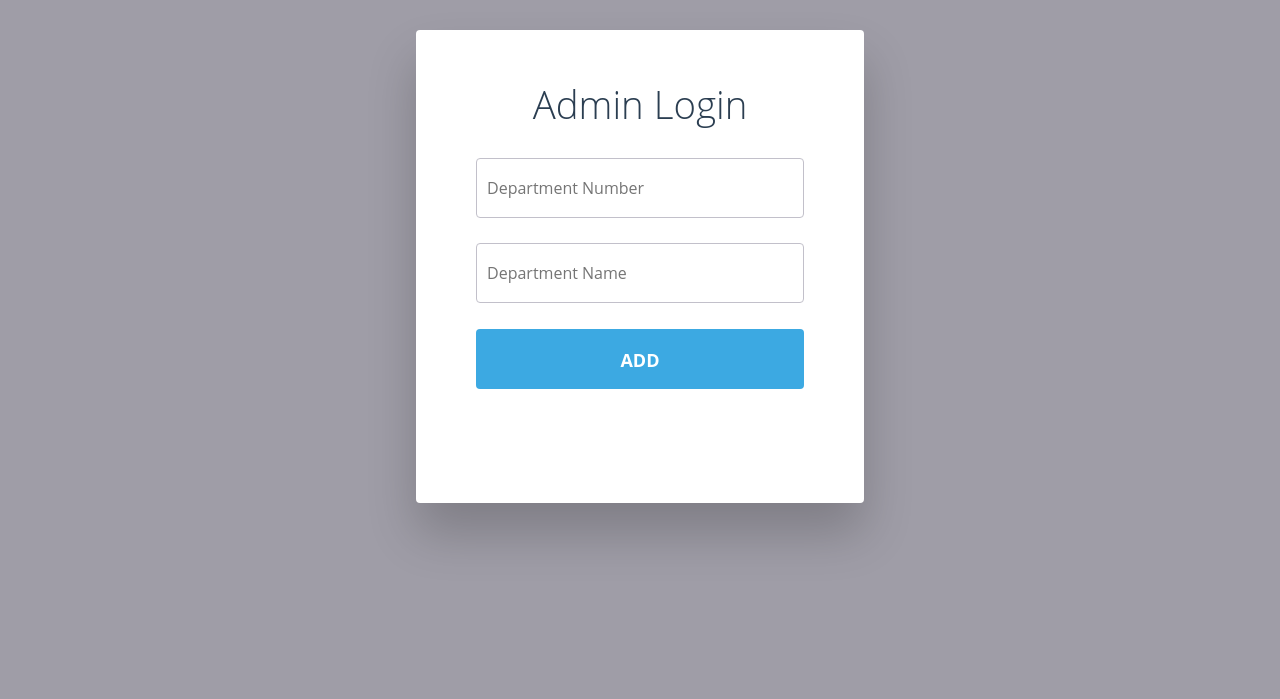
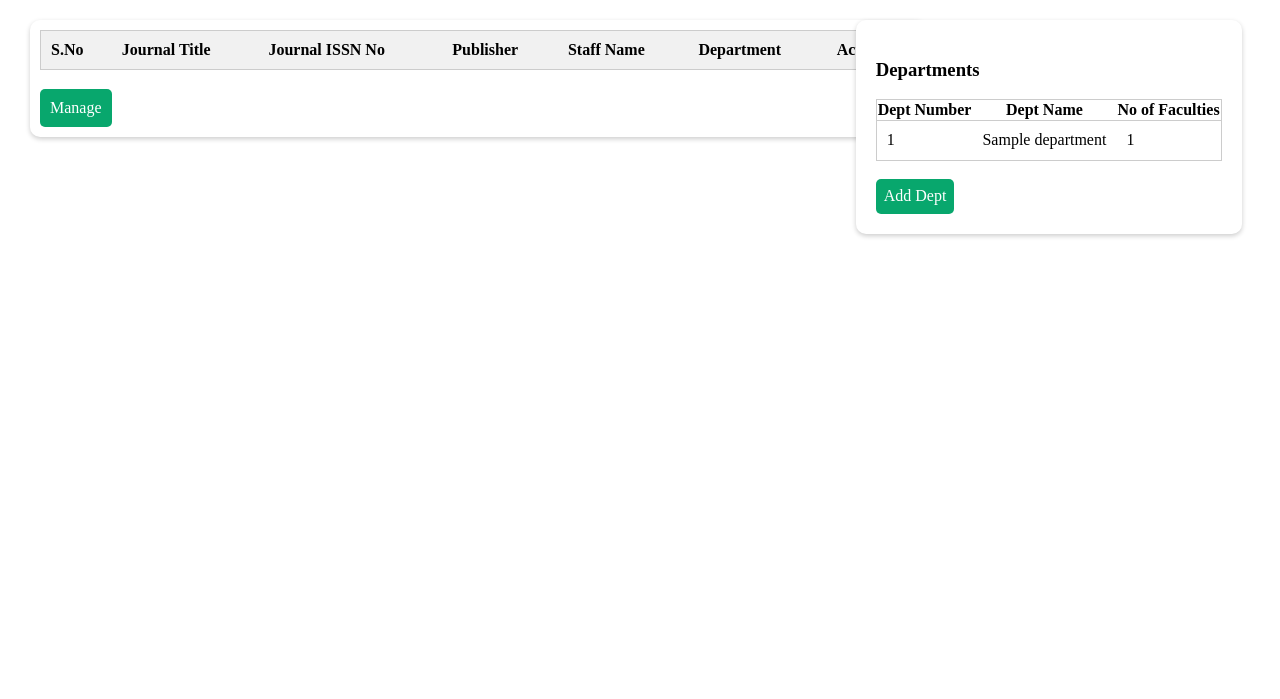
Before and after one commit to muthuruban/VITech, a Django app: page /admin/dashboard/ in a window 1280 px wide. Shown: the top 699 px of the page. Run offline with Django 4.2, Linux system fonts and the light colour scheme; tables that the repository leaves empty hold one stand-in row (values such as "Sample post"); lists and menus that the app fills with data are empty; some libraries are stand-ins or nearby versions.

Commit message:
Updated Models

```diff
--- /dev/null
+++ b/journal/static/css/admin_dashboard.css
@@ -0,0 +1,80 @@
+.card-container {
+    position: fixed;
+    top: 20px;
+    right: 3%;
+    display: flex;
+    justify-content: flex-end;
+    align-items: flex-start;
+    width: auto;
+    height: auto;
+}
+
+.department-container {
+    background-color: #ffffff;
+    border-radius: 10px;
+    padding: 20px;
+    box-shadow: 0 2px 5px rgba(0, 0, 0, 0.2);
+}
+
+.card-container2 {
+    position: fixed;
+    top: 20px;
+    left: 30px;
+    width: 70%;
+    height: 85%;
+}
+
+.table-container {
+    background-color: #ffffff;
+    border-radius: 10px;
+    box-shadow: 0 2px 5px rgba(0, 0, 0, 0.2);
+    max-height: 85%;
+    overflow-x: auto;
+    padding: 10px;
+}
+
+table {
+    width: 100%;
+    border-collapse: collapse;
+    border: 1px solid #ccc;
+    border-radius: 10px;
+}
+
+thead th {
+    background-color: #f1f1f1;
+    text-align: left;
+    padding: 10px;
+}
+
+tbody td {
+    padding: 10px;
+    border-top: 1px solid #ccc;
+}
+
+.manage-journal-btn {
+  background-color: #08a76d;
+  color: white;
+  padding: 10px; /* Adjusted padding for mobile */
+  border: none;
+  cursor: pointer;
+  width: auto;
+  border-radius: 5px;
+}
+
+.manage-journal-btn:hover {
+  opacity: 0.9;
+}
+
+.dept-add-btn {
+  background-color: #08a76d;
+  color: white;
+  padding: 8px; /* Adjusted padding for mobile */
+  border: none;
+  cursor: pointer;
+  width: auto;
+  border-radius: 5px;
+}
+
+.dept-add-btn:hover {
+  opacity: 0.9;
+}
--- a/journal/templates/admin_dashboard.html
+++ b/journal/templates/admin_dashboard.html
@@ -1,31 +1,61 @@
-<!--<!DOCTYPE html>-->
+<!DOCTYPE html>
 <html lang="en">
 <head>
     <meta charset="UTF-8">
     <title>HTML5 Login Form with validation Example</title>
     <link rel="stylesheet" href="https://cdnjs.cloudflare.com/ajax/libs/normalize/5.0.0/normalize.min.css">
-    <link rel="stylesheet" href="../static/css/admin_styles.css">
-
+    <link rel="stylesheet" href="../../static/css/admin_dashboard.css">
 </head>
 <body>
-<!-- partial:index.partial.html -->
-<div id="login-form-wrap">
-    <h2>Admin Login</h2>
-    <form id="login-form" method="post">
-        {% csrf_token %}
-        <p>
-            <input type="text" id="dept_number" name="dept_number" placeholder="Department Number" required><i
-                class="validation"><span></span><span></span></i>
-        </p>
-        <p>
-            <input type="text" id="dept_name" name="dept_name" placeholder="Department Name" required><i
-                class="validation"><span></span><span></span></i>
-        </p>
-        <p>
-            <input type="submit" id="submit" value="Add">
-        </p>
-    </form>
-    <br><br><br>
-</div><!--login-form-wrap-->
+<div class="card-container2">
+    <div class="table-container">
+        <table>
+            <thead>
+            <tr>
+                <th>S.No</th>
+                <th>Journal Title</th>
+                <th>Journal ISSN No</th>
+                <th>Publisher</th>
+                <th>Staff Name</th>
+                <th>Department</th>
+                <th>Action</th>
+            </tr>
+            </thead>
+            <tbody>
+
+            <!-- Table rows will be dynamically generated here -->
+            </tbody>
+        </table>
+        <br>
+        <button type="button" class="manage-journal-btn" name="manage-journal">Manage</button>
+    </div>
+</div>
+
+<div class="card-container">
+    <div class="department-container">
+    <h3>Departments</h3>
+        <table>
+            <tr>
+                <th>Dept Number</th>
+                <th>Dept Name</th>
+                <th>No of Faculties</th>
+            </tr>
+            <tbody>
+                {% for department in departments %}
+                <tr>
+                    <td>{{ department.dept_number }}</td>
+                    <td>{{ department.dept_name }}</td>
+                    <td>{{ department.no_faculty }}</td>
+                </tr>
+                {% endfor %}
+            </tbody>
+        </table>
+        <br>
+        <button type="button" class="dept-add-btn" name="dept-add-btn">Add Dept</button>
+    </div>
+</div>
+
+<!--login-form-wrap-->
+</div><!--card-container-->
 </body>
 </html>
--- a/journal/templates/index.html
+++ b/journal/templates/index.html
@@ -55,6 +55,9 @@
   width: 100%;
   border-radius: 5px;
 }
+.hyper-link {
+  color: #08a76d;
+}
 
 .btn:hover {
   opacity: 0.9;
@@ -75,6 +78,8 @@
     <input type="password" id="psw" placeholder="Enter Password" name="password" required>
 
     <button type="submit" class="btn">Login</button>
+    <br><br>
+    <label>Don't have account? <a class="hyper-link" href="{% url 'staff_signup' %}">Sign Up</a></label>
   </form>
 </div>
 </body>
--- a/journal/templates/staff_signup.html
+++ b/journal/templates/staff_signup.html
@@ -32,9 +32,10 @@
   margin: auto;
   width: 50%;
   max-width: 600px;
-  border: 3px solid rgb(0, 10, 0);
+  box-shadow: 0 4px 8px 0 rgba(0, 0, 0, 0.2);
   padding: 50px; /* Adjusted padding for better appearance */
   background-color: white;
+  border-radius: 10px;
 }
 
 /* Full-width input fields */
@@ -44,6 +45,7 @@
   margin: 5px 0 15px 0;
   border: none;
   background: #f1f1f1;
+  border-radius: 5px;
 }
 
 input[type="text"]:focus, input[type="password"]:focus, input[type="email"]:focus, input[type="number"]:focus, input[type="date"]:focus, select:focus {
@@ -60,6 +62,7 @@
   cursor: pointer;
   width: 100%;
   opacity: 0.9;
+  border-radius: 5px;
 }
 
 .btn:hover {
--- a/journal/views.py
+++ b/journal/views.py
@@ -66,7 +66,8 @@
 
 
 def admin_view(request):
-    return render(request, 'admin_dashboard.html')
+    departments = Departments.objects.all()
+    return render(request, 'admin_dashboard.html',{'departments': departments})
 
 
 def add_department(request):
```
